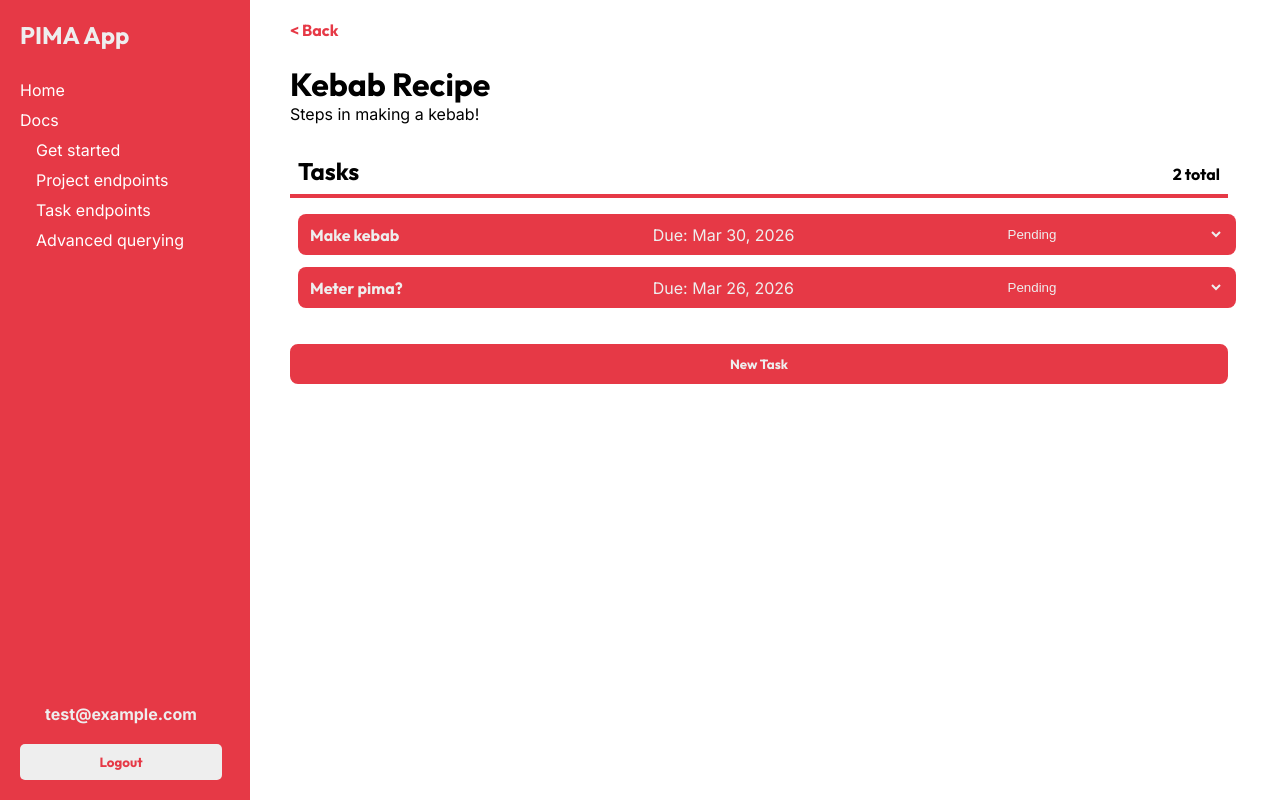
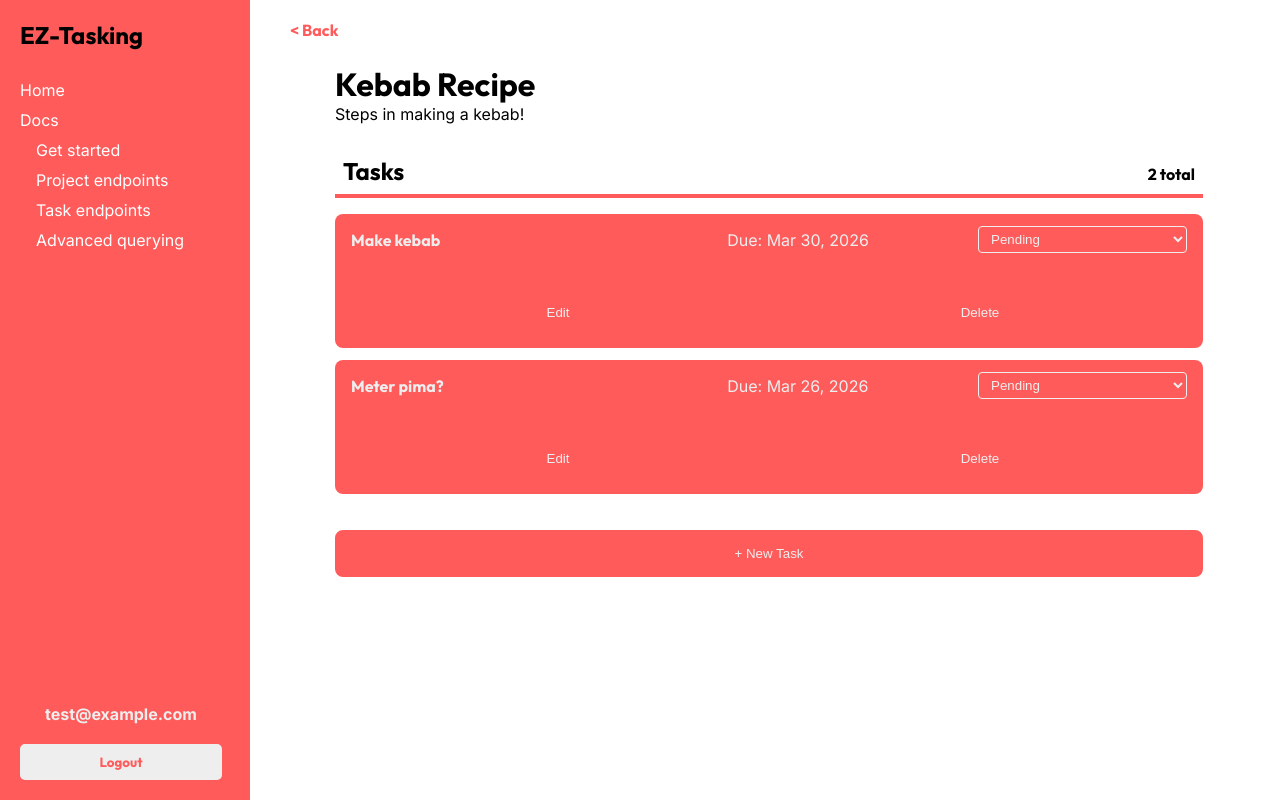
Before and after one commit to zeh-raan/pima-app, a Laravel app: page /projects/1 in a window 1280 px wide. Run offline with Laravel 12, Linux system fonts and the light colour scheme; a user stored in the database is signed in; data comes from the database, SQL or seed files in the repository.

Commit message:
Resuable CRUD done, fixed script, changed db name

```diff
--- a/app/Http/Controllers/TaskController.php
+++ b/app/Http/Controllers/TaskController.php
@@ -62,7 +62,7 @@
 
         // Creates task
         $task = auth()->user()->tasks()->create($data);
-        return response()->json($task->id, 201);
+        return response()->json($task, 201);
     }
 
     // API Endpoint: GET /tasks/{id}. Returns the task with that ID
--- a/public/css/projects.css
+++ b/public/css/projects.css
@@ -4,13 +4,14 @@
 }
 
 #go-back:hover {
-    text-decoration: 2px underline;
+    text-decoration: underline;
 }
 
 #project-container {
     width: 100%;
-    padding-right: 20px;
-    margin-top: 24px;
+    max-width: 900px; /* optional: constrain container width */
+    margin: 24px auto 0 auto;
+    padding: 0 16px;
 }
 
 #tasks-section {
@@ -18,74 +19,88 @@
 }
 
 #tasks-header {
-    padding: 0px 8px;
-    padding-bottom: 8px;
+    padding: 0 8px 8px 8px;
     border-bottom: 4px solid var(--red);
     margin-bottom: 16px;
 
     display: flex;
     justify-content: space-between;
-    align-items: last baseline;
+    align-items: baseline; /* fixed from last baseline */
 }
 
 #tasks-list {
-    width: 100%;
-
     display: flex;
     flex-direction: column;
     gap: 12px;
 }
 
+/* Task card styling */
 .task-card {
-    width: 100%;
-    margin-left: 8px;
-    padding: 8px 12px;
-    border-radius: 8px;
-
-    background-color: var(--red);
-
     display: flex;
+    flex-wrap: wrap; /* allow small screens */
     justify-content: space-between;
     align-items: center;
-}
-
-.task-card h4,
-.task-due {
+    padding: 12px 16px;
+    border-radius: 8px;
+    background-color: var(--red);
     color: #eee;
 }
 
-.task-card * {
-    display: inline;
-    width: 25%;
+/* Task title */
+.task-card h4 {
+    flex: 1 1 40%; /* grows to 40% of card width */
+    margin: 0;
 }
 
-/* Select inside task card */
+/* Due date */
+.task-card .task-due {
+    flex: 1 1 25%;
+    text-align: left;
+}
+
+/* Status select */
 .task-card select {
+    flex: 1 1 20%;
     background-color: transparent;
     color: #eee;
-    border: none;
+    border: 1px solid #eee;
     padding: 4px 8px;
-
+    border-radius: 4px;
     cursor: pointer;
     outline: none;
 }
 
+/* Select options */
 .task-card select option {
     color: #000;
     background: #eee;
 }
 
+/* Action buttons inside task card */
+.task-card .task-actions {
+    flex: 1 1 15%;
+    display: flex;
+    gap: 8px;
+    justify-content: flex-end;
+}
+
+.task-card .task-actions button {
+    padding: 4px 8px;
+    border: 1px solid #eee;
+    border-radius: 4px;
+    background: transparent;
+    color: #eee;
+    cursor: pointer;
+}
+
+/* New Task button */
 #project-container button {
     width: 100%;
-    padding: 8px 12px;
+    padding: 12px;
     margin-top: 36px;
-
-    outline: none;
     border: 4px solid var(--red);
     border-radius: 8px;
-
     background-color: var(--red);
     color: #eee;
-
     cursor: pointer;
 }
--- /dev/null
+++ b/public/js/crud.js
@@ -0,0 +1,159 @@
+// crud.js
+window.CRUD = (() => {
+    const apiKeyMeta = document.querySelector('meta[name="api-key"]');
+    const apiKey = apiKeyMeta ? apiKeyMeta.content : null;
+
+    //  Check API Key
+    function checkAPIKey() {
+        if (!apiKey) {
+            alert("Please generate an API key first!");
+            window.location.href = '/docs';
+            return false;
+        }
+        return true;
+    }
+
+    //  Open form safely
+    function showForm(formId) {
+        if (!checkAPIKey()) return;
+        const form = document.getElementById(formId);
+        if (form) form.style.display = 'block';
+    }
+
+    //  Make API request
+    async function request(method, type, id = '', data = {}) {
+        if (!checkAPIKey()) return;
+        const url = `/api/${type}${id ? '/' + id : ''}`;
+        const res = await fetch(url, {
+            method,
+            headers: {
+                'Content-Type': 'application/json',
+                'X-API-KEY': apiKey
+            },
+            body: method !== 'GET' && method !== 'DELETE' ? JSON.stringify(data) : null
+        });
+        if (!res.ok) throw new Error(`Failed ${method} ${type}`);
+        return res.json();
+    }
+
+    //  Render item card
+    function render(containerId, item, type = 'task') {
+        const container = document.getElementById(containerId);
+        if (!container) return;
+
+        if (type === 'task') {
+            container.insertAdjacentHTML('beforeend', `
+            <div class="task-card" id="${type}-${item.id}">
+                <h4 class="outfit ${item.status==='done'?'done':''}">${item.title}</h4>
+                <span class="task-due">Due: ${item.due_date || 'N/A'}</span>
+                <select onchange="CRUD.updateStatus(${item.id}, this.value, '${type}')">
+                    <option value="pending" ${item.status==='pending'?'selected':''}>Pending</option>
+                    <option value="done" ${item.status==='done'?'selected':''}>Done</option>
+                </select>
+                <div class="task-actions">
+                    <button onclick="CRUD.edit(${item.id}, '${item.title}', '${item.due_date}', '${item.status}', '${type}')">Edit</button>
+                    <button onclick="CRUD.delete(${item.id}, '${type}')">Delete</button>
+                </div>
+            </div>`);
+        }
+
+        // ELSE IF FOR PROJECT HERE *******************************
+    }
+
+    //  Add
+    async function add(containerId, type, data) {
+        try {
+            const item = await request('POST', type, '', data);
+            render(containerId, item, type);
+            resetForm(type);
+        } catch (e) {
+            console.error(e);
+            alert('Error creating ' + type);
+        }
+    }
+
+    //  Update
+    async function update(id, type, data) {
+        try {
+            const item = await request('PUT', type, id, data);
+            if (type === 'task') {
+                const card = document.getElementById(`${type}-${id}`);
+                if (card) {
+                    card.querySelector('h4').textContent = item.title;
+                    card.querySelector('.task-due').textContent = `Due: ${item.due_date || 'N/A'}`;
+                    card.querySelector('select').value = item.status;
+                }
+            }
+            resetForm(type);
+        } catch (e) {
+            console.error(e);
+            alert('Error updating ' + type);
+        }
+    }
+
+    //  Update status
+    async function updateStatus(id, status, type) {
+        await update(id, type, { status });
+    }
+
+    //  Delete
+    async function deleteItem(id, type) {
+        if (!confirm(`Are you sure you want to delete this ${type}?`)) return;
+        try {
+            await request('DELETE', type, id);
+            const card = document.getElementById(`${type}-${id}`);
+            if (card) card.remove();
+        } catch (e) {
+            console.error(e);
+            alert('Error deleting ' + type);
+        }
+    }
+
+    //  Open edit form
+    function edit(id, title, dueDate, status, type) {
+        const form = document.getElementById('new-task-form'); // Currently only task form
+        if (!form) return;
+
+        showForm('new-task-form');
+
+        form.dataset.editId = id;
+        form.querySelector('#task-title').value = title;
+        form.querySelector('#task-due').value = dueDate;
+        form.querySelector('#task-status').value = status;
+
+        const btn = form.querySelector('button');
+        btn.textContent = 'Save';
+        btn.onclick = () => saveForm('new-task-form', type, form.dataset.projectId);
+    }
+
+    //  Save form (create or update)
+    async function saveForm(formId, type, projectId = null) {
+        const form = document.getElementById(formId);
+        if (!form) return;
+
+        const title = form.querySelector('#task-title').value;
+        const dueDate = form.querySelector('#task-due').value;
+        const status = form.querySelector('#task-status').value;
+
+        if (form.dataset.editId) {
+            await update(form.dataset.editId, type, { title, due_date: dueDate, status });
+        } else {
+            await add('tasks-list', type, { title, due_date: dueDate, status, project_id: projectId });
+        }
+    }
+
+    //  Reset form
+    function resetForm(type) {
+        const form = document.getElementById('new-task-form');
+        if (!form) return;
+
+        form.style.display = 'none';
+        form.dataset.editId = '';
+        form.querySelector('#task-title').value = '';
+        form.querySelector('#task-due').value = '';
+        form.querySelector('#task-status').value = 'pending';
+        form.querySelector('button').textContent = 'Add Task';
+    }
+
+    return { add, update, updateStatus, delete: deleteItem, edit, saveForm, render, showForm };
+})();
--- a/resources/js/app.js
+++ /dev/null
@@ -1 +0,0 @@
-import './bootstrap';
--- a/resources/js/bootstrap.js
+++ /dev/null
@@ -1,4 +0,0 @@
-import axios from 'axios';
-window.axios = axios;
-
-window.axios.defaults.headers.common['X-Requested-With'] = 'XMLHttpRequest';
--- a/resources/views/components/sidebar.blade.php
+++ b/resources/views/components/sidebar.blade.php
@@ -1,7 +1,7 @@
 <div id="sidebar-container">
     <div>
         <!-- Title -->
-        <h2 class="outfit" style="margin-bottom: 30px;">PIMA App</h2>
+        <h2 class="outfit" style="color:black; margin-bottom: 30px;">EZ-Tasking</h2>
 
         <!-- Navigation -->
         <nav>
--- a/resources/views/components/task-card.blade.php
+++ b/resources/views/components/task-card.blade.php
@@ -1,5 +1,5 @@
-<div class="task-card">
-    <h4 class="outfit {{ $task->status === 'done' ? 'done' : '' }}">
+<div class="task-card" id="task-{{ $task->id }}">
+    <h4 class="outfit {{ $task->status === 'done' ? 'done' : '' }}" id="task-title-{{ $task->id }}">
         {{ $task->title }}
     </h4>
 
@@ -7,9 +7,13 @@
         Due: {{ \Carbon\Carbon::parse($task->due_date)->format('M d, Y') }}
     </span>
 
-    <select onchange="updateTaskStatus({{ $task->id }}, this.value)" class="">
-        <option value="pending" {{ $task->status==='todo'?'selected':'' }}>Pending</option>
-        <option value="done" {{ $task->status==='doing'?'selected':'' }}>Done</option>
-        <option hidden value="missed" {{ $task->status==='done'?'selected':'' }}>Missed</option>
+    <select onchange="TaskCRUD.updateStatus({{ $task->id }}, this.value)">
+        <option value="pending" {{ $task->status==='pending'?'selected':'' }}>Pending</option>
+        <option value="done" {{ $task->status==='done'?'selected':'' }}>Done</option>
     </select>
+
+    <div class="task-actions">
+        <button onclick="TaskCRUD.edit({{ $task->id }}, '{{ $task->title }}', '{{ $task->due_date }}', '{{ $task->status }}')">Edit</button>
+        <button onclick="TaskCRUD.delete({{ $task->id }})">Delete</button>
+    </div>
 </div>
--- a/resources/views/layouts/main.blade.php
+++ b/resources/views/layouts/main.blade.php
@@ -27,7 +27,7 @@
         }
 
         :root {
-            --red: #e63946;
+            --red: #FF5B5B;
         }
 
         * {
@@ -43,6 +43,7 @@
         body {
             width: 100vw;
             height: 100vh;
+            background:
         }
 
         main {
@@ -122,13 +123,6 @@
         <div class="content">
             @yield('content')
         </div>
-
-        {{--
-            <!-- Footer can be omitted -->
-            <footer>
-                &copy; 2026 PiMA App
-            </footer>
-        --}}
     </main>
 </body>
 </html>
--- a/resources/views/projects.blade.php
+++ b/resources/views/projects.blade.php
@@ -3,15 +3,13 @@
 
 @section('head')
 <link rel="stylesheet" href="{{ asset('css/projects.css') }}">
+<script src="{{ asset('js/crud.js') }}" defer></script>
+<meta name="api-key" content="{{ auth()->user()->api_key }}">
 @endsection
 
 @section('content')
-<!--
-    Display project details and task details here.
-    Maybe make use of custom components like taskcard.blade.php
--->
+<a id="go-back" class="outfit" href="/">< Back</a>
 
-<a id="go-back" class="outfit" href="/">< Back</a>
 <div id="project-container">
     <div class="project-header card">
         <h1 class="outfit">{{ $p->title }}</h1>
@@ -26,20 +24,26 @@
             <span class="outfit" id="tasks-count">{{ $p->tasks->count() }} total</span>
         </div>
 
-        @if($p->tasks->isEmpty())
-            <p class="inter">No tasks for this project yet.</p>
-
-        @else
-            <div id="tasks-list">
-                @foreach($p->tasks as $task)
-                    @include('components.task-card', ['task' => $task])
-                @endforeach
-            </div>
-        @endif
+        <div id="tasks-list">
+            @foreach($p->tasks as $task)
+                @include('components.task-card', ['task' => $task])
+            @endforeach
+        </div>
     </div>
 
-    <button
-        class="outfit"
-        onclick="window.location.href='/projects/{{ $p->id }}/newtask';">New Task</button>
+    <!-- New / Edit Task Form -->
+    <div id="new-task-form" style="margin-top: 12px; display:none;" data-project-id="{{ $p->id }}">
+        <input type="text" id="task-title" placeholder="Task title" />
+        <input type="date" id="task-due" />
+        <select id="task-status">
+            <option value="pending" selected>Pending</option>
+            <option value="done">Done</option>
+        </select>
+        <button id="task-submit-btn" onclick="CRUD.saveForm('new-task-form', 'task', {{ $p->id }})">
+            Add Task
+        </button>
+    </div>
+
+    <button onclick="CRUD.showForm('new-task-form')">+ New Task</button>
 </div>
 @endsection
```
Also changed, not shown: resources/views/home.blade.php (+5 -3 lines), README.md, public/css/app.css (deleted), public/pima.svg (deleted), 1 other file.
